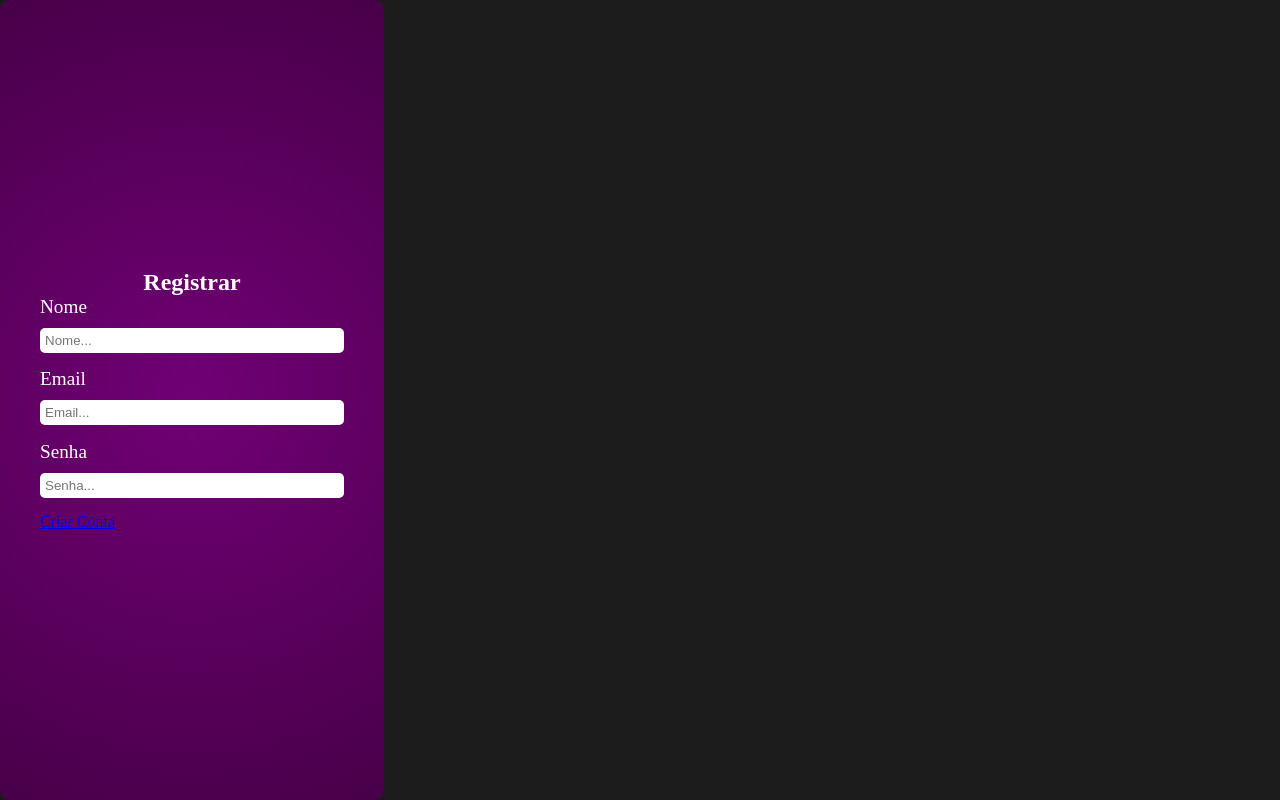
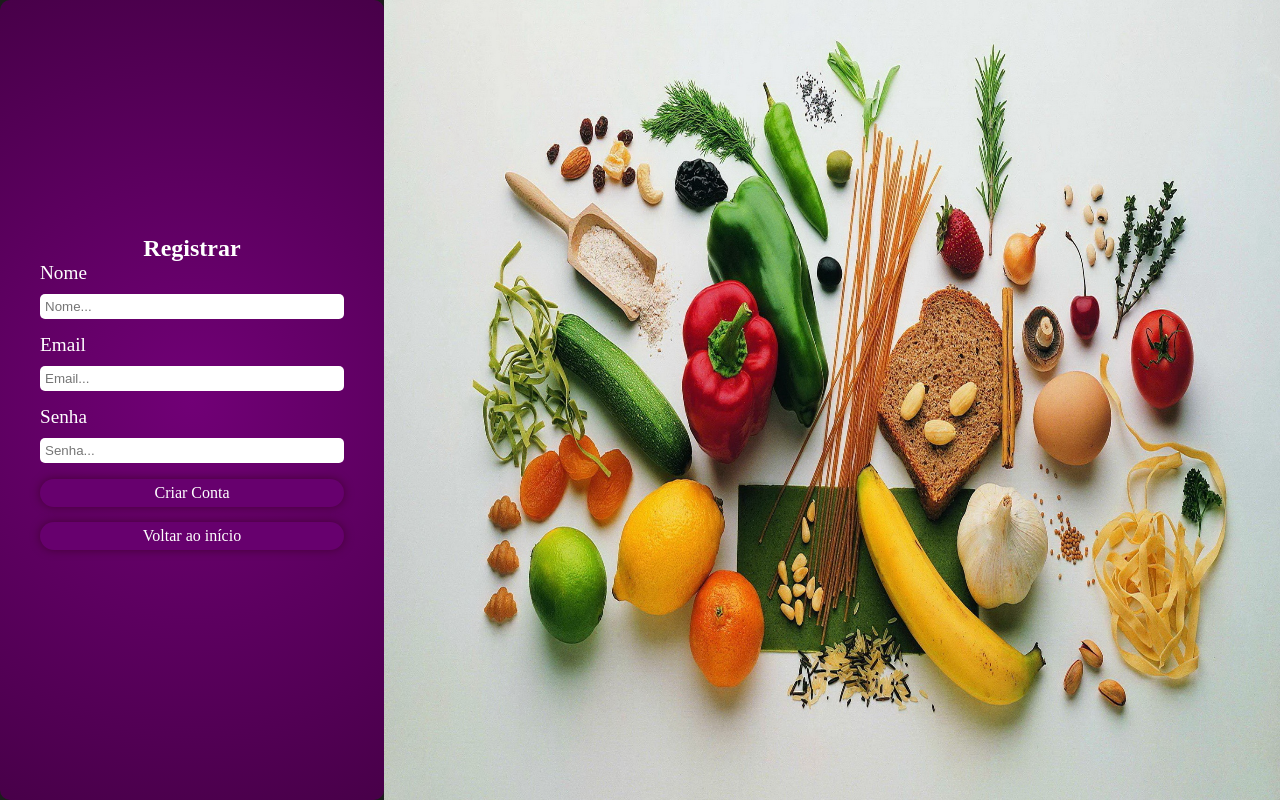
Before and after one commit to vinicius-tadeu/focus-alimentos, a React (Vite) app: page /register in a window 1280 px wide. Built offline with nearby package versions, Linux system fonts and the light colour scheme.

Commit message:
Adicionando imagem e alterando botão

```diff
--- a/src/components/DefaultPage.jsx
+++ b/src/components/DefaultPage.jsx
@@ -14,22 +14,8 @@ export default function DefaultPage() {
   const email = localStorage.getItem("2");
   const typeUser = localStorage.getItem("4");
   const id = localStorage.getItem("5");
-  const status = localStorage.getItem("6");
   const db = getFirestore(firebaseApp);
-  var logar = true;
   console.log('Está no Default Page.');
-
-  if(status){
-    logar = false;
-    console.log("Status ok",logar);
-  }
-
-  if(logar){
-    window.location.href = "login";
-    logar = false;
-    console.log("Entrou em alterar URL.",logar);
-  }
-
 
   async function updateUserState(){
     const userDoc = doc(db, "users", id);
--- a/src/routes/Login.css
+++ b/src/routes/Login.css
@@ -59,7 +59,7 @@ h1{
     box-shadow: 0 0 10px rgb(68, 0, 53);
     text-decoration: none;
 }
-.formLogin button:hover{
+.formLogin .button:hover{
     background-color: #330048;
 }
 .formLogin a{
--- a/src/routes/Register.css
+++ b/src/routes/Register.css
@@ -52,3 +52,22 @@
 .wrapper{
     display: flex;
 }
+.imgAlimentos{
+    width: 70%;
+}
+.btnRegister{
+    background-color: #67006e;
+    color: #fff;
+    padding: 5px 0;
+    border-radius: 20px;
+    border: none;
+    cursor: pointer;
+    box-shadow: 0 0 10px rgb(68, 0, 53);
+    text-decoration: none;
+    text-align: center;
+    margin-bottom: 5%;
+}
+
+.btnRegister:hover{
+    background-color: #330048;
+}
--- a/src/routes/Register.jsx
+++ b/src/routes/Register.jsx
@@ -3,6 +3,7 @@ import { addDoc, collection, getFirestore } from "firebase/firestore";
 import { useState } from "react";
 import "./Register.css";
 import { Link } from "react-router-dom";
+import alimentos from "../assets/alimentos.jpg";
 
 const firebaseApp = initializeApp({
   apiKey: "AIzaSyBYoKdb_kjxuMJjJPahmtWGPmkEB_b5DG4",
@@ -20,15 +21,20 @@ function Register() {
   async function createUser() {
     if (name && email && password) {
       if (email.match(/@/)) {
-        await addDoc(userCollectionRef, { name, email, password, typeUser, logado: false });
-        alert('Usuário criado com sucesso!');
-        window.location.href = "/login";
+        await addDoc(userCollectionRef, {
+          name,
+          email,
+          password,
+          typeUser,
+          logado: false,
+        });
+        alert("Usuário criado com sucesso!");
       }
     }
   }
   return (
     <>
-    <style>
+      <style>
         {`
           header{
             display:none;
@@ -64,11 +70,15 @@ function Register() {
               value={password}
               onChange={(e) => setPassword(e.target.value)}
             />
-            <Link to="/login" onClick={createUser}>
+            <Link to="/" onClick={createUser} className="btnRegister">
               Criar Conta
+            </Link>
+            <Link to="/" className="btnRegister">
+              Voltar ao início
             </Link>
           </form>
         </div>
+        <img src={alimentos} alt="Alimentos" className="imgAlimentos"/>
       </div>
     </>
   );
```
Also changed, not shown: src/assets/alimentos.jpg (added).
